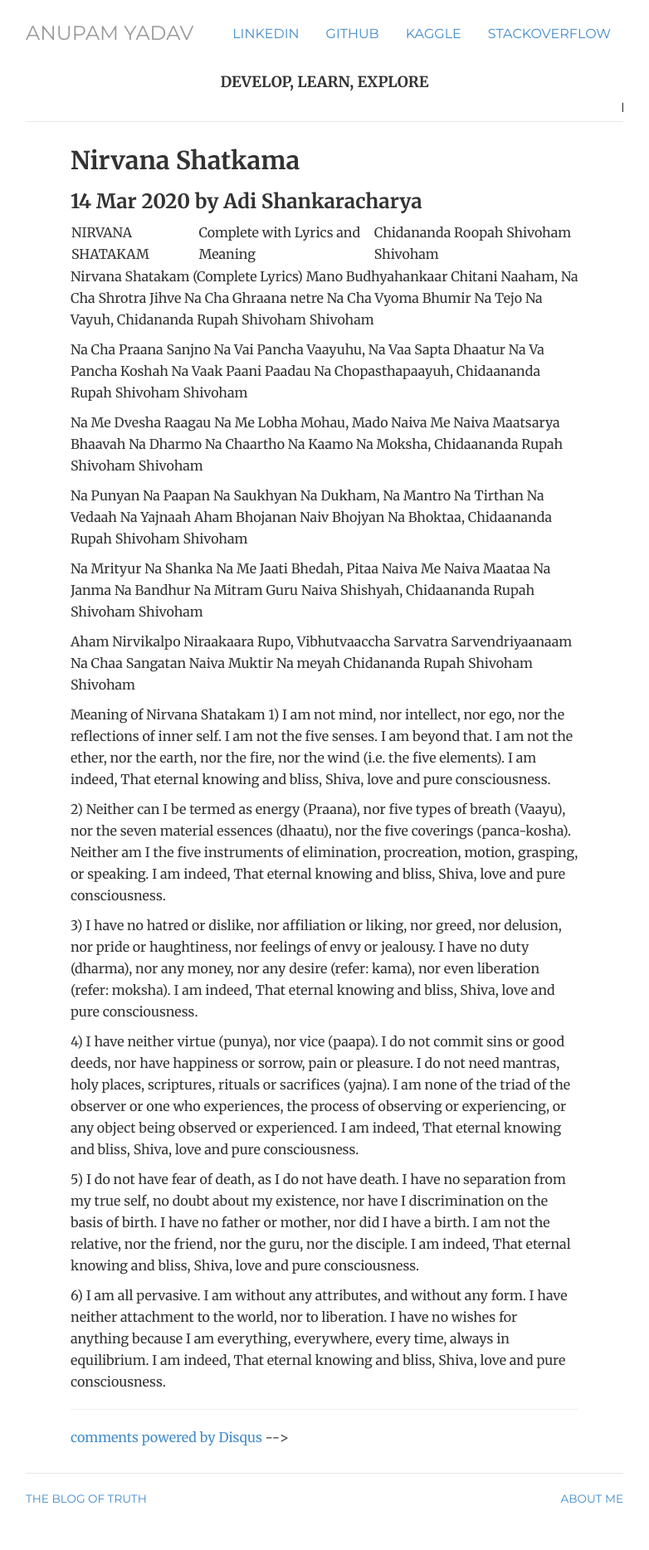
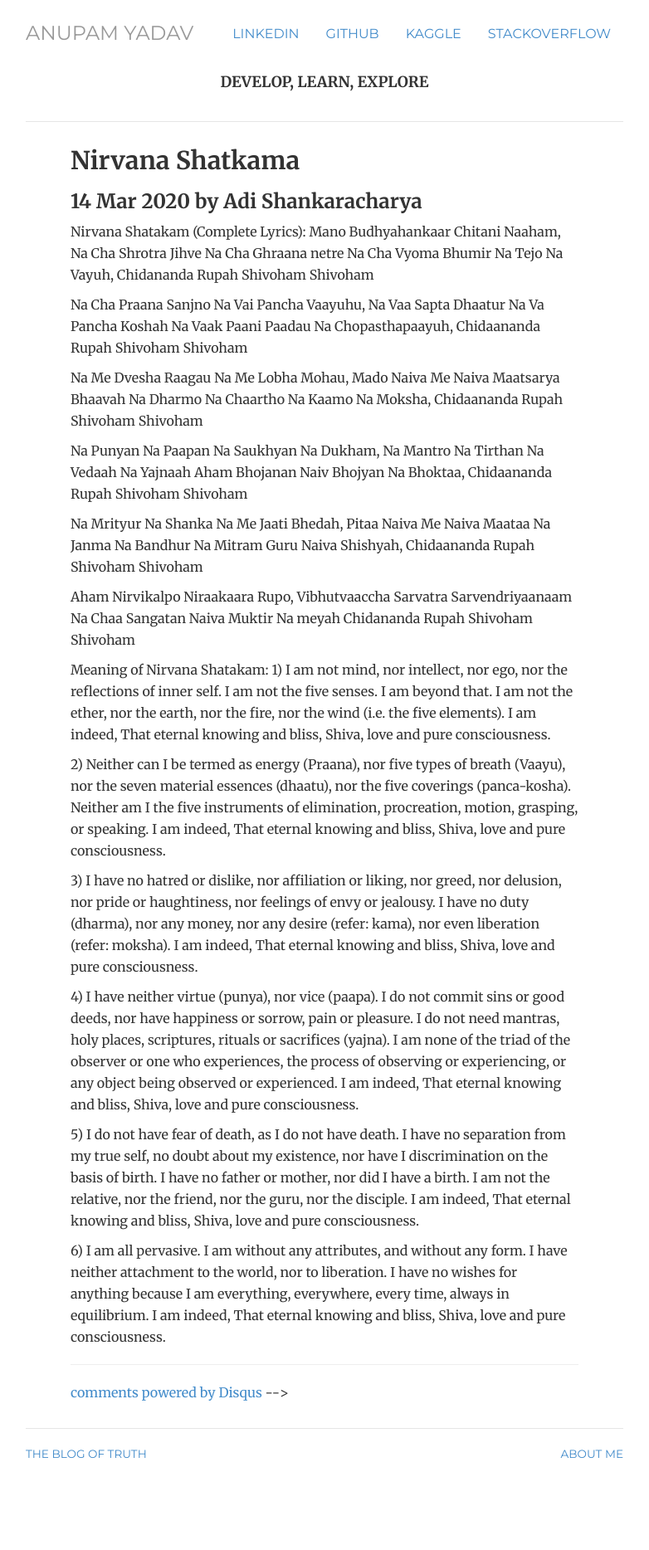
Before and after one commit to bk-anupam/bk-anupam.github.io, a Jekyll site: the page built from _posts/2020-03-14-NirvanaShatkama.md, in a window 1280 px wide. Shown: the whole page at 83% size, without its empty margins (249-1031 px from the left). Built offline with Jekyll 4.4.1, drawn with Linux system fonts in a browser that asks for light colours; after the commit the page ends 1814 px from its top, so only the background shows below that.

Commit message:
Update 2020-03-14-NirvanaShatkama.md

```diff
--- a/_posts/2020-03-14-NirvanaShatkama.md
+++ b/_posts/2020-03-14-NirvanaShatkama.md
@@ -4,10 +4,7 @@ title: Nirvana Shatkama
 author: Adi Shankaracharya
 tags: default
 ---
-NIRVANA SHATAKAM || Complete with Lyrics and Meaning || Chidananda Roopah Shivoham Shivoham
-
-
-Nirvana Shatakam (Complete Lyrics)
+Nirvana Shatakam (Complete Lyrics):
 Mano Budhyahankaar Chitani Naaham, Na Cha Shrotra Jihve Na Cha Ghraana netre
 Na Cha Vyoma Bhumir Na Tejo Na Vayuh, Chidananda Rupah Shivoham Shivoham
 
@@ -27,8 +24,7 @@ Aham Nirvikalpo Niraakaara Rupo, Vibhutvaaccha Sarvatra Sarvendriyaanaam
 Na Chaa Sangatan Naiva Muktir Na meyah Chidananda Rupah Shivoham Shivoham
 
 
-
-Meaning of Nirvana Shatakam
+Meaning of Nirvana Shatakam:
 1) I am not mind, nor intellect, nor ego, nor the reflections of inner self. I am not the five senses. I am beyond that. I am not the ether, nor the earth, nor the fire, nor the wind (i.e. the five elements). I am indeed, That eternal knowing and bliss, Shiva, love and pure consciousness.
 
 2) Neither can I be termed as energy (Praana), nor five types of breath (Vaayu), nor the seven material essences (dhaatu), nor the five coverings (panca-kosha). Neither am I the five instruments of elimination, procreation, motion, grasping, or speaking. I am indeed, That eternal knowing and bliss, Shiva, love and pure consciousness.
```
